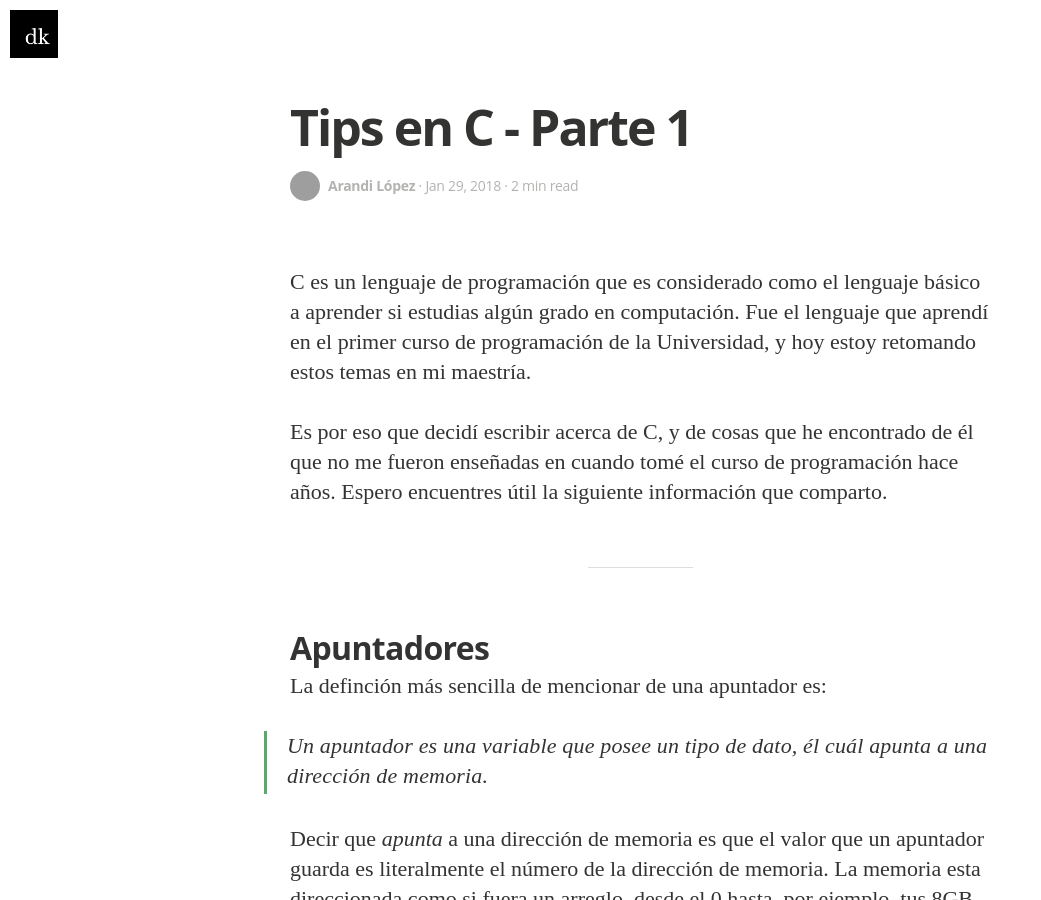
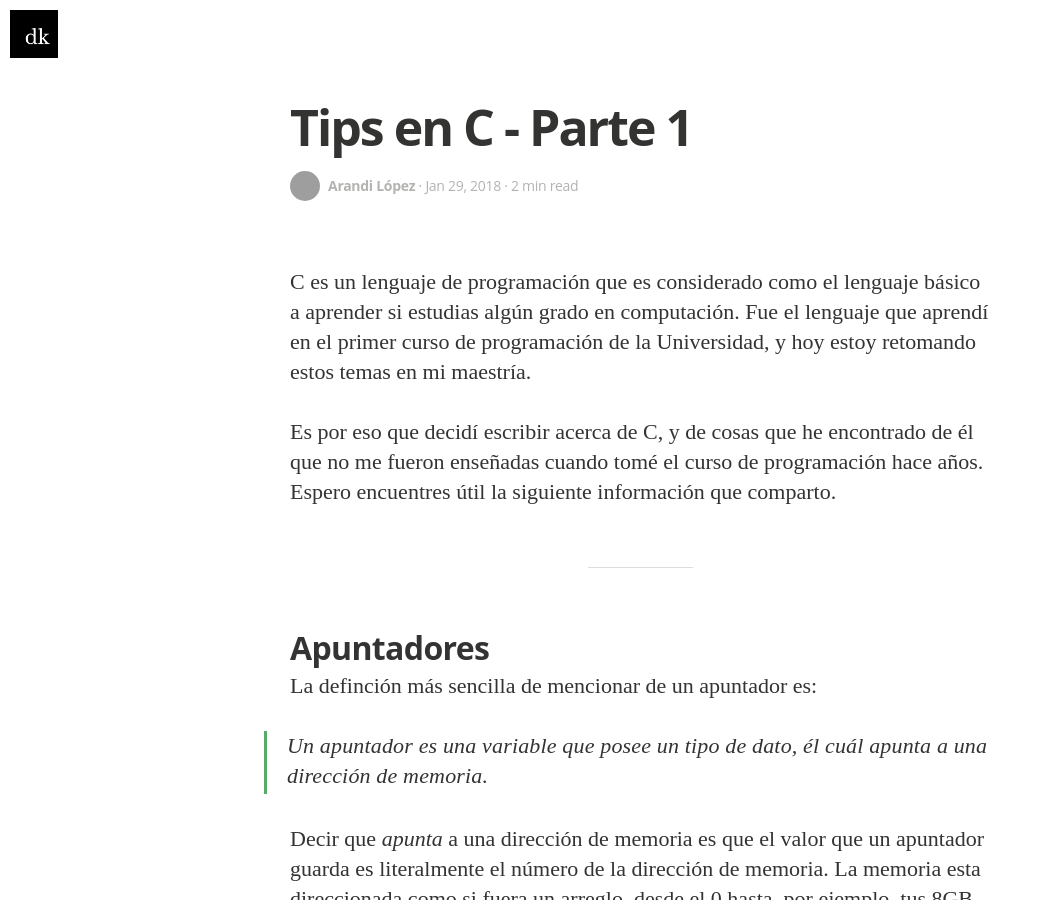
Before and after one commit to dev-knights/dev-knights.github.io, a Jekyll site: the page built from _posts/2018-01-29-tips-en-c-parte-1.markdown, in a window 1280 px wide and 900 px high. Shown: the whole window, without its empty margins (0-1041 px from the left). Built offline with Jekyll 4.4.1, drawn with Linux system fonts in a browser that asks for light colours; nearby versions of some CDN libraries; some web fonts are replaced; grey boxes are pictures that could not be loaded.

Commit message:
Fix typos in post

```diff
--- a/_posts/2018-01-29-tips-en-c-parte-1.markdown
+++ b/_posts/2018-01-29-tips-en-c-parte-1.markdown
@@ -9,13 +9,13 @@ category: spanish
 
 C es un lenguaje de programación que es considerado como el lenguaje básico a aprender si estudias algún grado en computación. Fue el lenguaje que aprendí en el primer curso de programación de la Universidad, y hoy estoy retomando estos temas en mi maestría.
 
-Es por eso que decidí escribir acerca de C, y de cosas que he encontrado de él que no me fueron enseñadas en cuando tomé el curso de programación hace años. Espero encuentres útil la siguiente información que comparto.
+Es por eso que decidí escribir acerca de C, y de cosas que he encontrado de él que no me fueron enseñadas cuando tomé el curso de programación hace años. Espero encuentres útil la siguiente información que comparto.
 
 ---
 
 ## Apuntadores
 
-La definción más sencilla de mencionar de una apuntador es:
+La definción más sencilla de mencionar de un apuntador es:
 
 > Un apuntador es una variable que posee un tipo de dato, él cuál *apunta* a una dirección de memoria.
 
```
